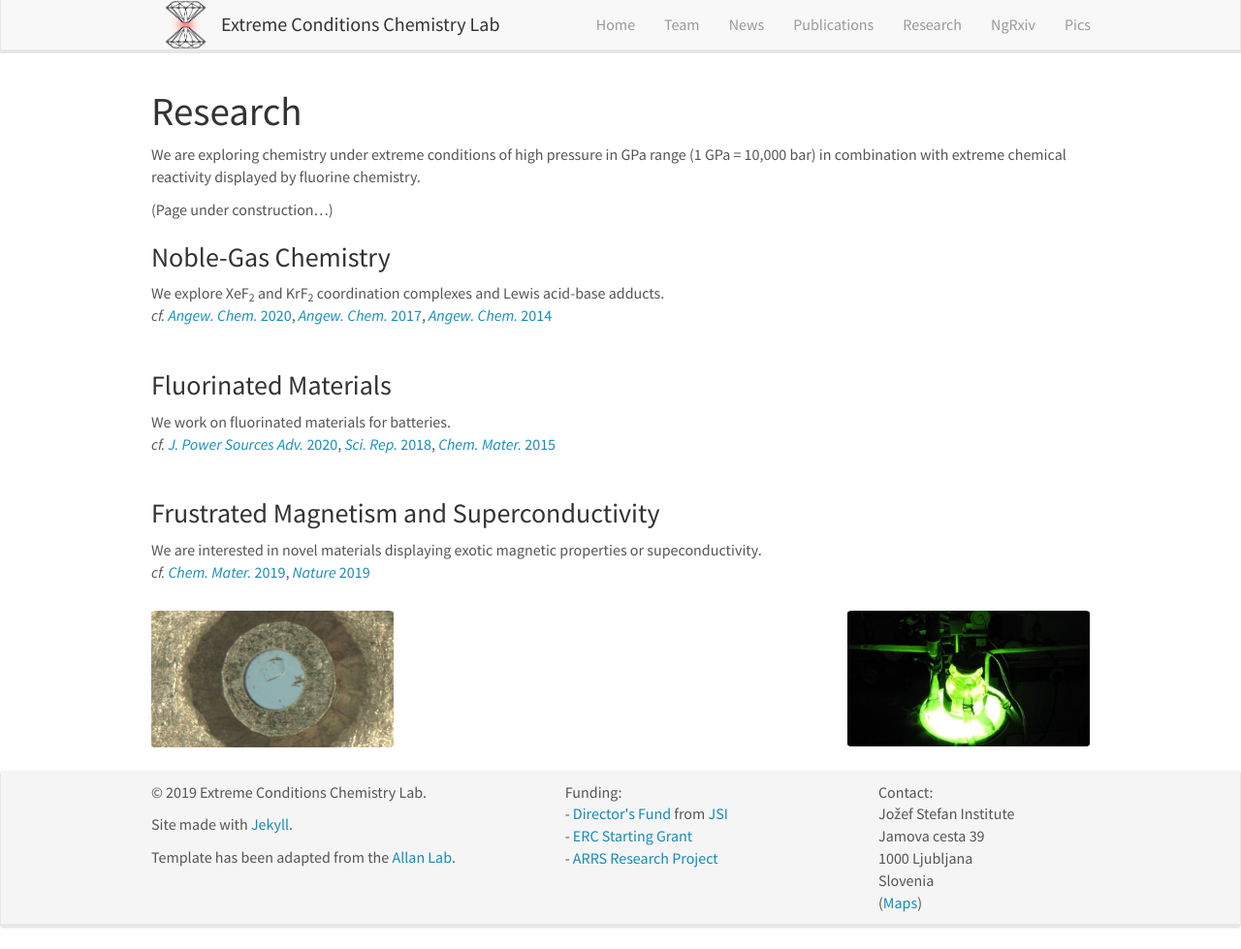
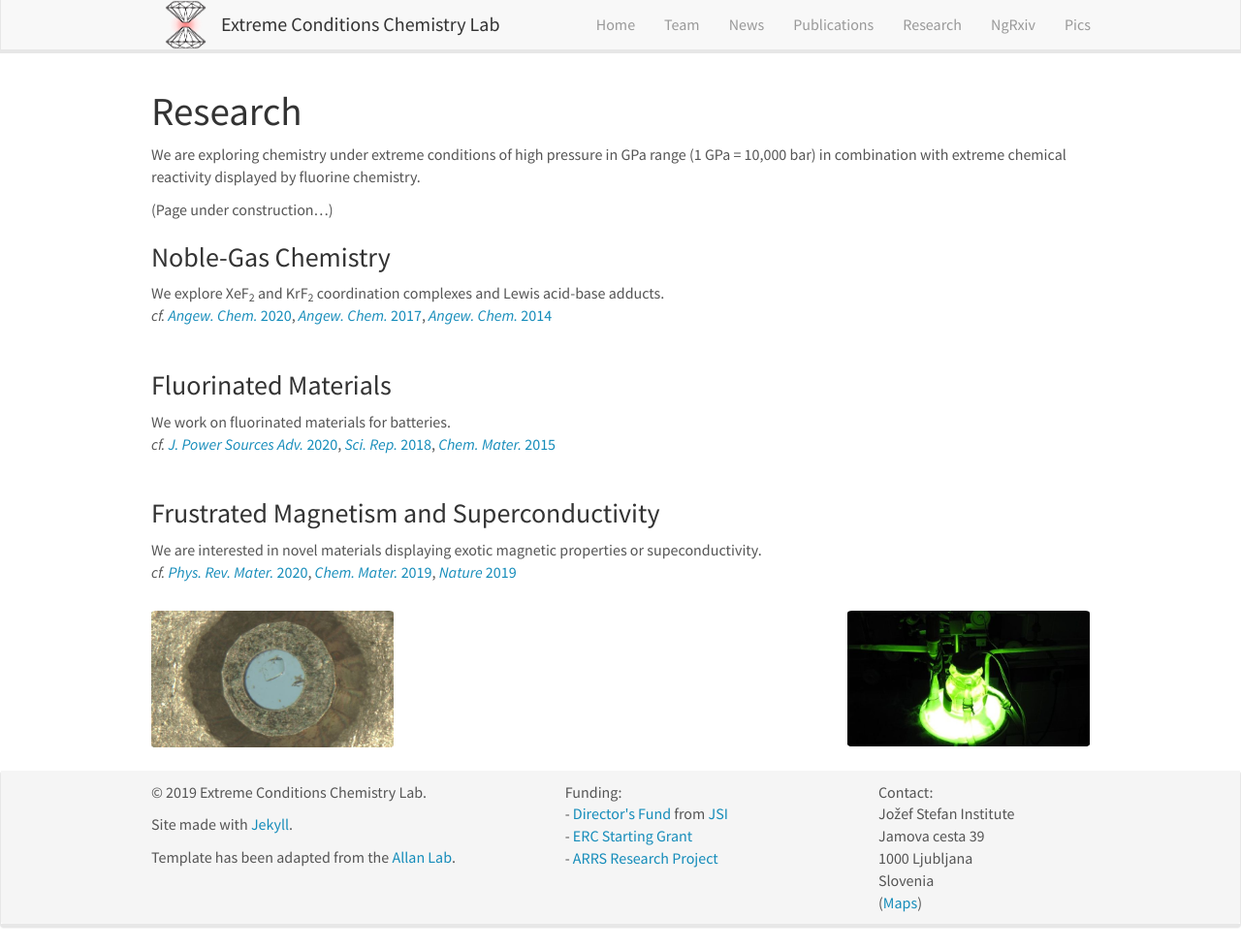
Before and after one commit to eccl-jsi/eccl-jsi.github.io, a Jekyll site: the page built from _pages/research.md, in a window 1280 px wide and 979 px high. Shown: the whole window at 97% size. Built offline with Jekyll 4.4.1, drawn with Linux system fonts in a browser that asks for light colours; nearby versions of some CDN libraries.

Commit message:
Update research.md

```diff
--- a/_pages/research.md
+++ b/_pages/research.md
@@ -26,7 +26,7 @@
 
 ### Frustrated Magnetism and Superconductivity
 We are interested in novel materials displaying exotic magnetic properties or supeconductivity.
-<br>*cf.* [*Chem. Mater.* 2019](https://doi.org/10.1021/acs.chemmater.9b01466), [*Nature* 2019](https://doi.org/10.1038/s41586-019-0932-x)
+<br>*cf.* [*Phys. Rev. Mater.* 2020](https://doi.org/10.1103/PhysRevMaterials.4.114801), [*Chem. Mater.* 2019](https://doi.org/10.1021/acs.chemmater.9b01466), [*Nature* 2019](https://doi.org/10.1038/s41586-019-0932-x)
 <br>
 
 ![]({{ site.url }}{{ site.baseurl }}/images/KrF2-Photosynthesis-C.jpg){: style="width: 250px; float: right; border: 10px"}
```
